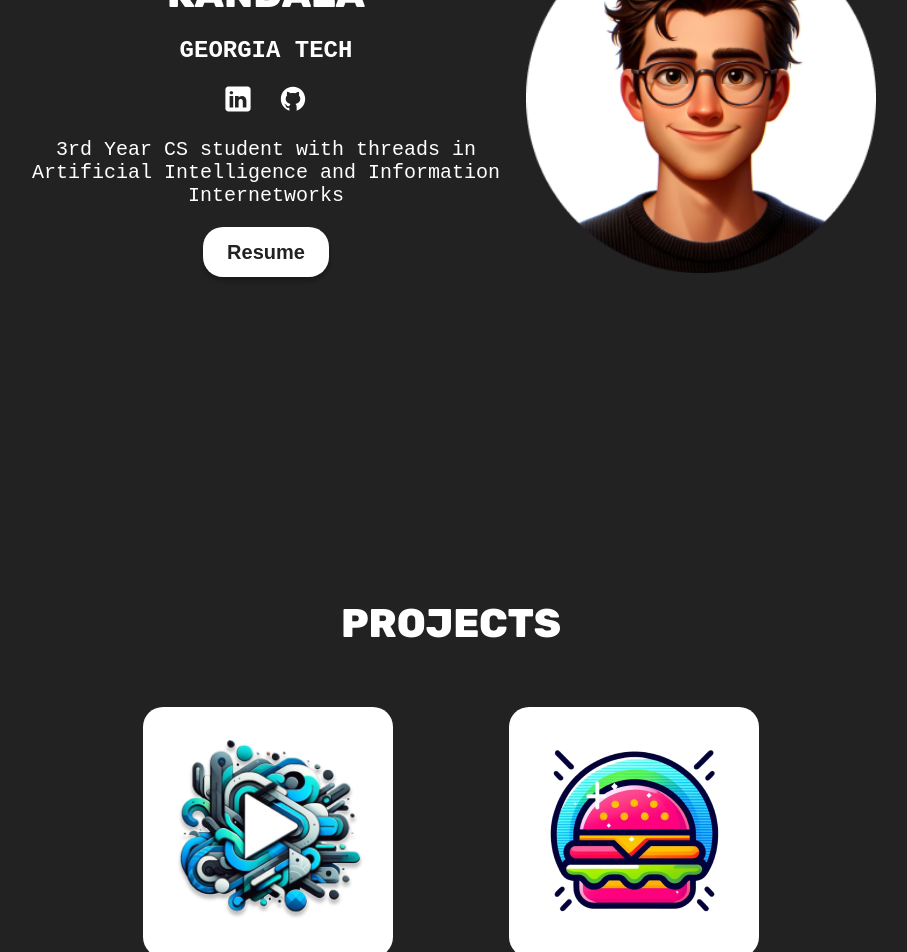
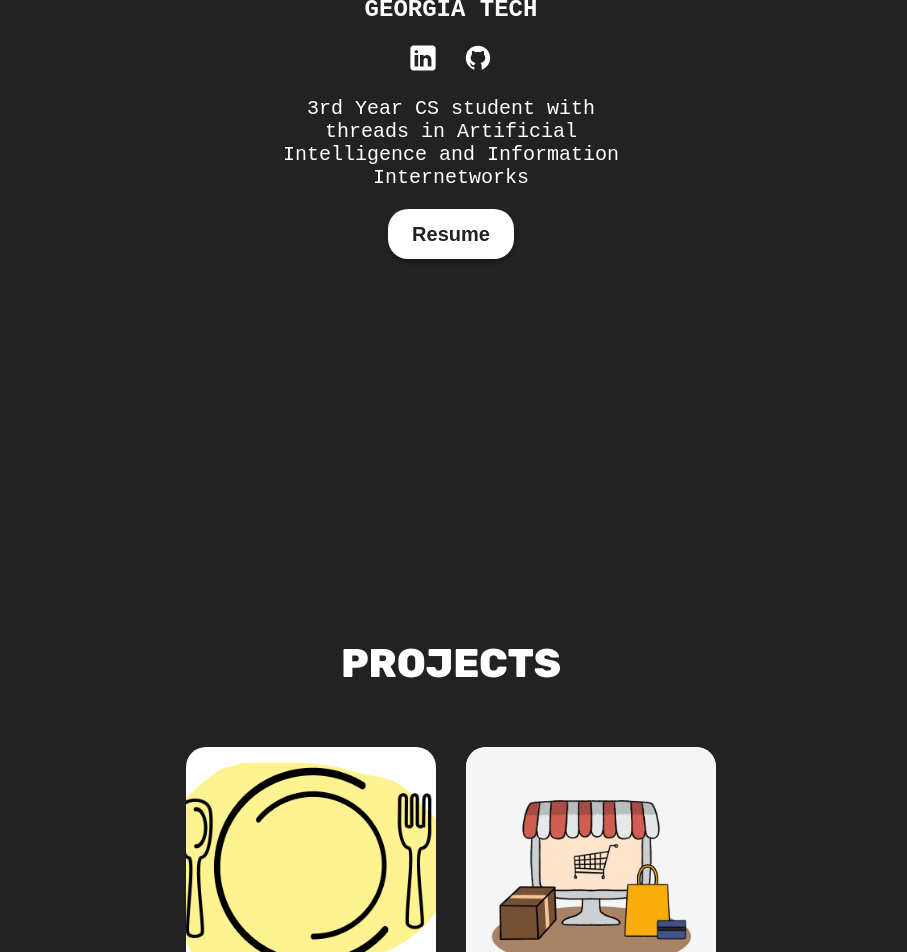
Before and after one commit to Nikil456/Personal-Website, a React (Vite) app: page / in a window 1280 px wide. Shown: the part 300-1252 px from the top of the page, without its empty margins (189-1096 px from the left). Built offline with nearby package versions, Linux system fonts and the light colour scheme.

Commit message:
More changes to overall look

```diff
--- a/src/common/themeContext.jsx
+++ b/src/common/themeContext.jsx
@@ -5,9 +5,7 @@
 export const useTheme = () => useContext(ThemeContext);
 
 export const ThemeProvider = ({children}) => {
-    const [theme, setTheme] = useState(
-        () => localStorage.getItem('theme') || 'dark'
-    );
+    const [theme, setTheme] = useState('dark');
 
     useEffect(() => {
         document.body.setAttribute('data-theme', theme);
--- a/src/sections/Hero/Hero.jsx
+++ b/src/sections/Hero/Hero.jsx
@@ -17,8 +17,8 @@
     return (
         <section id="hero" className={styles.container}>
             <div className={styles.colorModeContainer}>
-                <img className={styles.hero} src={heroImg}/>
-                <img className={styles.colorMode} src={themeIcon} onClick={toggleTheme}/>
+                {/* <img className={styles.hero} src={heroImg}/> */}
+                {/* <img className={styles.colorMode} src={themeIcon} onClick={toggleTheme}/> */}
             </div>
             <div className={styles.info}>
                 <h1>Nikil <br /> Kandala</h1>
--- a/src/sections/Hero/HeroStyles.module.css
+++ b/src/sections/Hero/HeroStyles.module.css
@@ -2,9 +2,10 @@
     display: flex;
     flex-direction: column;
     justify-content: center;
+    align-items: center;
     gap: 20px;
     text-align: center;
-    height: 100dvh;
+    height: 80dvh;
     min-height: 500px;
 
     .hero {
@@ -67,7 +68,7 @@
 }
 
 .description {
-    max-width: 40ch;
+    max-width: 30ch;
     align-self: center;
 }
 
@@ -79,7 +80,7 @@
 
 @media (width >= 800px) {
     .container {
-        flex-direction: row-reverse;
+        /* flex-direction: row-reverse; */
         align-items: center;
         justify-content: space-evenly;
 
--- a/src/sections/Projects/Projects.jsx
+++ b/src/sections/Projects/Projects.jsx
@@ -1,6 +1,6 @@
 import styles from './ProjectsStyles.module.css'
-import viberr from '../../assets/viberr.png'
-import freshBurger from '../../assets/fresh-burger.png'
+import greenplate from '../../assets/greenplate.png'
+import hobbystore from '../../assets/hobbystore.jpg'
 import ProjectCard from '../../common/ProjectCard'
 
 function Projects() {
@@ -9,14 +9,14 @@
         <h1 className='sectionTitle'>Projects</h1>
         <div className={styles.projectsContainer}>
             <ProjectCard
-            src={viberr} link ="https://github.com/Nikil456/CS_2340_Greenplate"
-            h3="Viberr"
-            p="Streaming App"
+            src={greenplate} link ="https://github.com/Nikil456/CS_2340_Greenplate"
+            h3="GreenPlate"
+            p="Meal Tracking App"
             />
             <ProjectCard
-            src={freshBurger} link ="https://github.com/Nikil456/NodeJS-Side-Project"
-            h3="FreshBurger"
-            p="Food App"
+            src={hobbystore} link ="https://github.com/Nikil456/NodeJS-Side-Project"
+            h3="HobbyStore"
+            p="Hobby Web Store"
             />
         </div>
     </section>
--- a/src/sections/Projects/ProjectsStyles.module.css
+++ b/src/sections/Projects/ProjectsStyles.module.css
@@ -2,9 +2,13 @@
     display: flex;
     flex-direction: column;
     text-align: center;
+    height: 80dvh;
+    margin-top: 200px;
 
     img {
         max-width: 250px;
+        height: 250px;
+        object-fit: cover;
         align-self: center;
         background-color: var(--project-card-bg);
         border-radius: 20px;
```
Also changed, not shown: src/assets/greenplate.png (added), src/assets/hobbystore.jpg (added).
